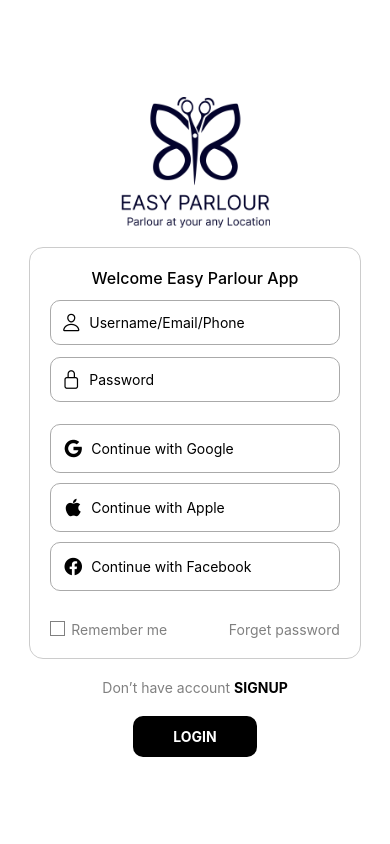
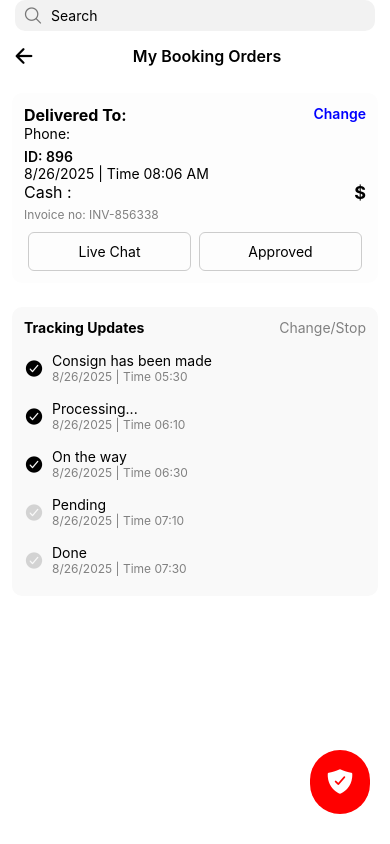
Before and after one commit to shanzida-rifa/easyParlour, a React Native app: screen /Tracking in a window 390 px wide. Built offline with nearby package versions, Linux system fonts and the light colour scheme.

Commit message:
tracking screen added

```diff
--- a/App.js
+++ b/App.js
@@ -24,6 +24,7 @@
 import ServiceDetailsScreen from './screens/ServiceDetailsScreen';
 import CheckoutScreen from './screens/CheckoutScreen';
 import ConfirmOrderScreen from './screens/ConfirmOrderScreen';
+import TrackingScreen from './screens/TrackingScreen';
 
 const Stack = createNativeStackNavigator();
 
@@ -86,6 +87,7 @@
           />
           <Stack.Screen name="Checkout" component={CheckoutScreen} />
           <Stack.Screen name="ConfirmOrder" component={ConfirmOrderScreen} />
+          <Stack.Screen name="Tracking" component={TrackingScreen} />
         </Stack.Navigator>
       </NavigationContainer>
     </CartProvider>
--- a/screens/CheckoutScreen.js
+++ b/screens/CheckoutScreen.js
@@ -27,7 +27,19 @@
   const productPrice = service?.productPrice || 0;
   const serviceCharge = service?.serviceCharge || 0;
 
-  const subtotal = (productPrice + serviceCharge) * quantity;
+  // variations and addons (default empty array if not passed)
+  const variations = service?.variations || [];
+  const addons = service?.addons || [];
+
+  // sum their prices
+  const variationsTotal = variations.reduce(
+    (sum, v) => sum + (v.price || 0),
+    0,
+  );
+  const addonsTotal = addons.reduce((sum, a) => sum + (a.price || 0), 0);
+
+  const subtotal =
+    productPrice * quantity + serviceCharge + variationsTotal + addonsTotal;
   const platformFee = 5;
   const vatTax = 10;
   const deliveryFee = 5;
@@ -97,6 +109,30 @@
                     <Text style={styles.qtyText}>+</Text>
                   </TouchableOpacity>
                 </View>
+
+                {/* Variations */}
+                {variations.length > 0 && (
+                  <View style={{ marginTop: 8 }}>
+                    <Text style={{ fontWeight: '600' }}>Variations:</Text>
+                    {variations.map((v, i) => (
+                      <Text key={i}>
+                        {v.name} - ${v.price}
+                      </Text>
+                    ))}
+                  </View>
+                )}
+
+                {/* Add-ons */}
+                {addons.length > 0 && (
+                  <View style={{ marginTop: 8 }}>
+                    <Text style={{ fontWeight: '600' }}>Add-ons:</Text>
+                    {addons.map((a, i) => (
+                      <Text key={i}>
+                        {a.name} - ${a.price}
+                      </Text>
+                    ))}
+                  </View>
+                )}
 
                 <Text style={styles.total}>Subtotal: ${subtotal}</Text>
               </View>
--- a/screens/ConfirmOrderScreen.js
+++ b/screens/ConfirmOrderScreen.js
@@ -90,7 +90,16 @@
             </Text>
             <Text style={{ fontWeight: '700' }}>${total}</Text>
           </View>
-          <TouchableOpacity style={styles.placeOrderBtn}>
+          <TouchableOpacity
+            style={styles.placeOrderBtn}
+            onPress={() =>
+              navigation.navigate('Tracking', {
+                profile,
+                total,
+                paymentMethod: 'Cash',
+              })
+            }
+          >
             <Text style={styles.placeOrderText}>Place order</Text>
           </TouchableOpacity>
         </View>
--- a/screens/ServiceDetailsScreen.js
+++ b/screens/ServiceDetailsScreen.js
@@ -131,15 +131,31 @@
   };
 
   const addToCartHandler = () => {
+    const selectedVariations = variations
+      .filter(v => v.selected)
+      .map(v => ({
+        id: v.id,
+        name: v.name,
+        price: v.productPrice * v.productQty + v.servicePrice * v.serviceQty,
+      }));
+    const selectedAddOns = addOns
+      .filter(a => a.selected)
+      .map(a => ({
+        id: a.id,
+        name: a.name,
+        price: a.price * a.qty,
+      }));
     const newItem = {
       id: service.id,
       name: service.name,
       productPrice: service.price, // Base product price
-      servicePrice: service.price + 50, // Service price (example)
+      servicePrice: service.serviceCharge || 0, // Service price (example)
       quantity: productQuantity + serviceQuantity,
       price: calculateTotal(),
       parlour: parlour.name,
       image: service.image,
+      variations: selectedVariations, // ✅ send variations
+      addons: selectedAddOns, // ✅ send add-ons
     };
     addToCart(newItem);
     navigation.navigate('Checkout', {
--- /dev/null
+++ b/screens/TrackingScreen.js
@@ -0,0 +1,228 @@
+import React, { useState } from 'react';
+import {
+  View,
+  Text,
+  StyleSheet,
+  TouchableOpacity,
+  ScrollView,
+  Modal,
+} from 'react-native';
+import Ionicons from 'react-native-vector-icons/Ionicons';
+import { SafeAreaView } from 'react-native-safe-area-context';
+import { useRoute, useNavigation } from '@react-navigation/native';
+import SearchBar from '../components/SearchBar'; // ✅ Import your SearchBar
+
+export default function TrackingScreen() {
+  const route = useRoute();
+  const navigation = useNavigation();
+  const { profile, total, paymentMethod = 'Cash' } = route.params || {};
+
+  const [showEmergency, setShowEmergency] = useState(false);
+
+  // Generate random invoice number
+  const invoiceNo = `INV-${Math.floor(100000 + Math.random() * 900000)}`;
+  const now = new Date();
+  const timeStr = now.toLocaleTimeString([], {
+    hour: '2-digit',
+    minute: '2-digit',
+  });
+  const dateStr = now.toLocaleDateString();
+
+  return (
+    <SafeAreaView style={styles.container}>
+      {/* ✅ Search Bar at the top */}
+      <SearchBar />
+
+      <ScrollView>
+        {/* Top Bar */}
+        <View style={styles.topBar}>
+          <TouchableOpacity onPress={() => navigation.goBack()}>
+            <Ionicons name="arrow-back" size={24} color="#000" />
+          </TouchableOpacity>
+          <Text style={styles.title}>My Booking Orders</Text>
+        </View>
+
+        {/* Order Card */}
+        <View style={styles.card}>
+          <View style={styles.rowBetween}>
+            <Text style={styles.name}>Delivered To: {profile?.name}</Text>
+            <TouchableOpacity>
+              <Text style={styles.changeBtn}>Change</Text>
+            </TouchableOpacity>
+          </View>
+          <Text>{profile?.address}</Text>
+          <Text>Phone: {profile?.phone}</Text>
+
+          <Text style={styles.orderId}>
+            ID: {Math.floor(Math.random() * 999999)}
+          </Text>
+          <Text>
+            {dateStr} | Time {timeStr}
+          </Text>
+
+          <View style={styles.rowBetween}>
+            <Text style={styles.paymentText}>{paymentMethod} :</Text>
+            <Text style={styles.amount}>${total}</Text>
+          </View>
+
+          <Text style={styles.invoice}>Invoice no: {invoiceNo}</Text>
+
+          {/* Actions */}
+          <View style={styles.actions}>
+            <TouchableOpacity style={styles.btnLight}>
+              <Text>Live Chat</Text>
+            </TouchableOpacity>
+            <TouchableOpacity style={styles.btnLight}>
+              <Text>Approved</Text>
+            </TouchableOpacity>
+          </View>
+        </View>
+
+        {/* Tracking Updates */}
+        <View style={styles.section}>
+          <View style={styles.rowBetween}>
+            <Text style={styles.sectionTitle}>Tracking Updates</Text>
+            <Text style={{ color: 'gray' }}>Change/Stop</Text>
+          </View>
+
+          {[
+            { status: 'Consign has been made', time: '05:30' },
+            { status: 'Processing...', time: '06:10' },
+            { status: 'On the way', time: '06:30' },
+            { status: 'Pending', time: '07:10' },
+            { status: 'Done', time: '07:30' },
+          ].map((item, i) => (
+            <View key={i} style={styles.timelineItem}>
+              <Ionicons
+                name="checkmark-circle"
+                size={20}
+                color={i < 3 ? 'black' : 'lightgray'}
+              />
+              <View style={{ marginLeft: 8 }}>
+                <Text>{item.status}</Text>
+                <Text style={styles.time}>
+                  {dateStr} | Time {item.time}
+                </Text>
+              </View>
+            </View>
+          ))}
+        </View>
+      </ScrollView>
+
+      {/* Floating Emergency Button */}
+      <TouchableOpacity
+        style={styles.fab}
+        onPress={() => setShowEmergency(true)}
+      >
+        <Ionicons name="shield-checkmark" size={28} color="white" />
+      </TouchableOpacity>
+
+      {/* Emergency Popup */}
+      <Modal
+        visible={showEmergency}
+        transparent
+        animationType="slide"
+        onRequestClose={() => setShowEmergency(false)}
+      >
+        <View style={styles.popupOverlay}>
+          <View style={styles.popup}>
+            <Text style={styles.popupTitle}>Emergency Contact</Text>
+
+            <TouchableOpacity style={styles.popupBtn}>
+              <Ionicons name="call" size={20} color="black" />
+              <Text style={styles.popupText}>Get Help from 000</Text>
+            </TouchableOpacity>
+
+            <TouchableOpacity style={styles.popupBtn}>
+              <Ionicons name="shield" size={20} color="black" />
+              <Text style={styles.popupText}>Call Safety Agent</Text>
+            </TouchableOpacity>
+
+            <TouchableOpacity style={styles.popupBtn}>
+              <Ionicons name="location" size={20} color="black" />
+              <Text style={styles.popupText}>Share Live Location</Text>
+            </TouchableOpacity>
+
+            <TouchableOpacity
+              style={[styles.popupBtn, { backgroundColor: '#eee' }]}
+              onPress={() => setShowEmergency(false)}
+            >
+              <Text style={styles.popupText}>Close</Text>
+            </TouchableOpacity>
+          </View>
+        </View>
+      </Modal>
+    </SafeAreaView>
+  );
+}
+
+const styles = StyleSheet.create({
+  container: { flex: 1, backgroundColor: '#fff' },
+  topBar: { flexDirection: 'row', alignItems: 'center', padding: 12 },
+  title: { flex: 1, textAlign: 'center', fontWeight: '600', fontSize: 16 },
+  card: {
+    margin: 12,
+    padding: 12,
+    backgroundColor: '#fdfdfd',
+    borderRadius: 10,
+  },
+  rowBetween: { flexDirection: 'row', justifyContent: 'space-between' },
+  name: { fontWeight: '700', fontSize: 16 },
+  changeBtn: { color: 'blue', fontWeight: '600' },
+  orderId: { marginTop: 6, fontWeight: '600' },
+  paymentText: { fontSize: 16 },
+  amount: { fontSize: 18, fontWeight: '700' },
+  invoice: { marginTop: 4, fontSize: 12, color: 'gray' },
+  actions: { flexDirection: 'row', marginTop: 10 },
+  btnLight: {
+    flex: 1,
+    borderWidth: 1,
+    borderColor: '#ccc',
+    padding: 10,
+    marginHorizontal: 4,
+    alignItems: 'center',
+    borderRadius: 6,
+  },
+  section: {
+    margin: 12,
+    padding: 12,
+    backgroundColor: '#f9f9f9',
+    borderRadius: 10,
+  },
+  sectionTitle: { fontWeight: '700', marginBottom: 8 },
+  timelineItem: {
+    flexDirection: 'row',
+    alignItems: 'center',
+    marginVertical: 8,
+  },
+  time: { fontSize: 12, color: 'gray' },
+  fab: {
+    position: 'absolute',
+    right: 20,
+    bottom: 30,
+    backgroundColor: 'red',
+    padding: 16,
+    borderRadius: 30,
+    elevation: 5,
+  },
+  popupOverlay: {
+    flex: 1,
+    justifyContent: 'flex-end',
+    backgroundColor: 'rgba(0,0,0,0.3)',
+  },
+  popup: {
+    backgroundColor: 'white',
+    padding: 20,
+    borderTopLeftRadius: 16,
+    borderTopRightRadius: 16,
+  },
+  popupTitle: { fontSize: 16, fontWeight: '700', marginBottom: 12 },
+  popupBtn: {
+    flexDirection: 'row',
+    alignItems: 'center',
+    padding: 14,
+    borderBottomWidth: 1,
+    borderColor: '#eee',
+  },
+  popupText: { marginLeft: 10, fontSize: 15 },
+});
```
